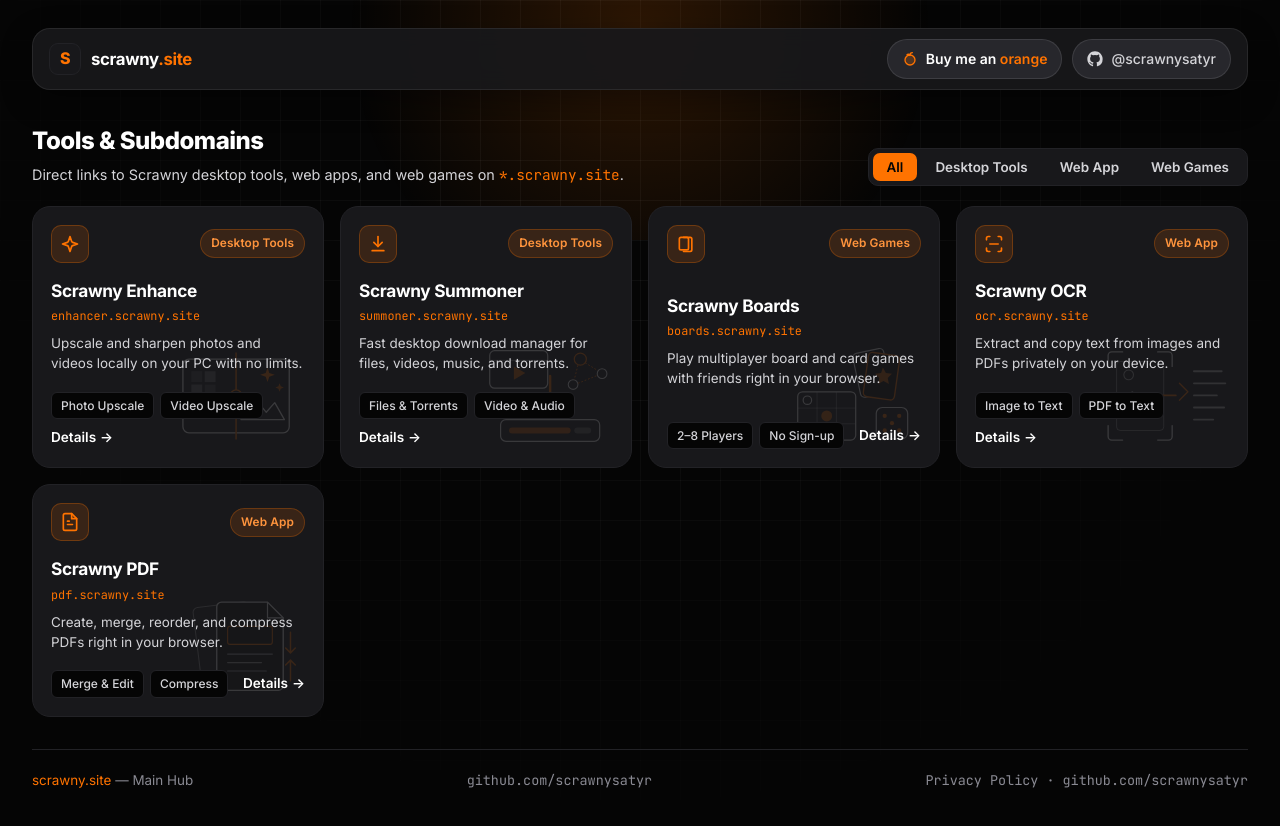
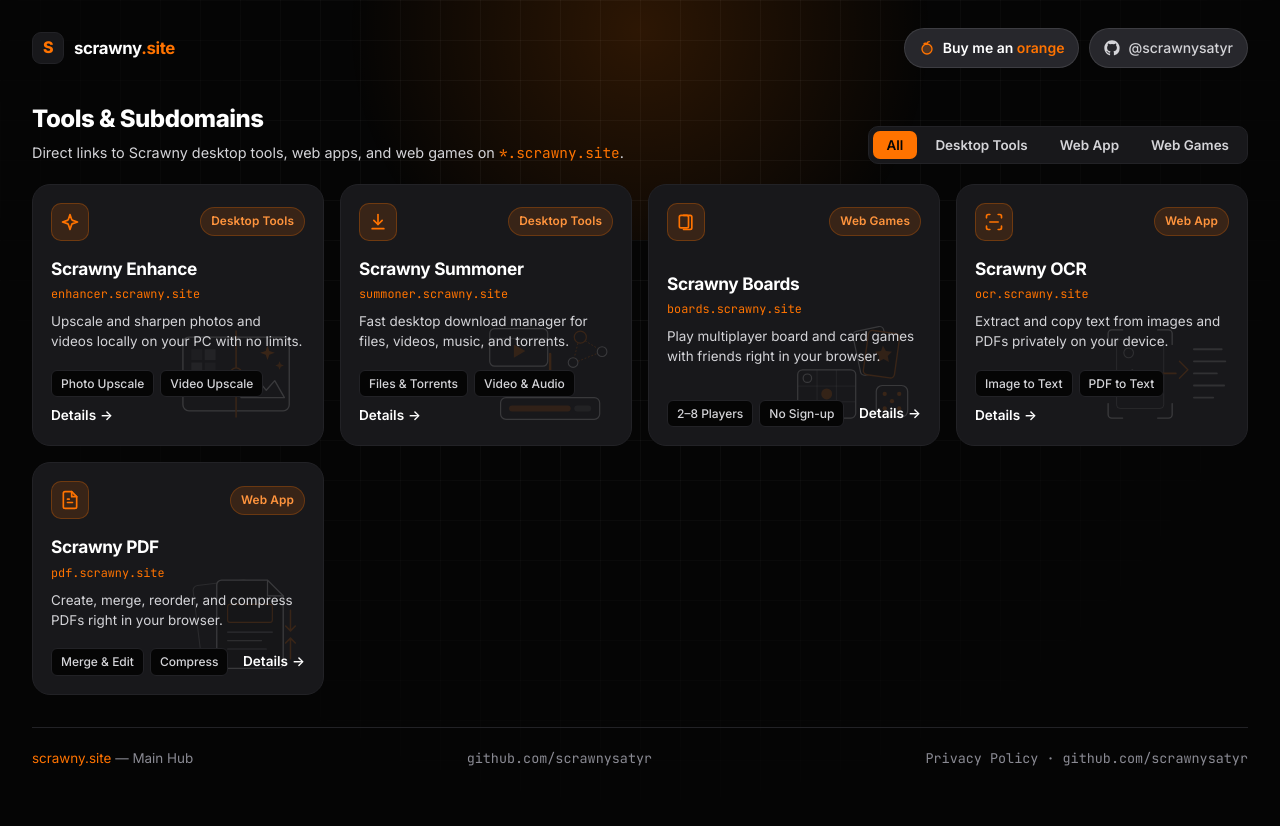
Before and after one commit to scrawnysatyr/ScrawnyMain, a plain HTML site: page index.html in a window 1280 px wide. After the commit the page ends 805 px from the top, so only its background shows below. Drawn offline with Linux system fonts and the light colour scheme.

Commit message:
style: transparent topbar with colored subdomain URL brand

```diff
--- a/styles.css
+++ b/styles.css
@@ -106,12 +106,6 @@ body {
   align-items: center;
   justify-content: space-between;
   gap: 16px;
-  padding: 10px 16px;
-  border-radius: 18px;
-  border: 1px solid rgba(255, 255, 255, 0.08);
-  background: rgba(24, 24, 27, 0.92);
-  backdrop-filter: blur(12px);
-  box-shadow: 0 10px 30px rgba(0, 0, 0, 0.35);
 }
 
 .brand {
```
